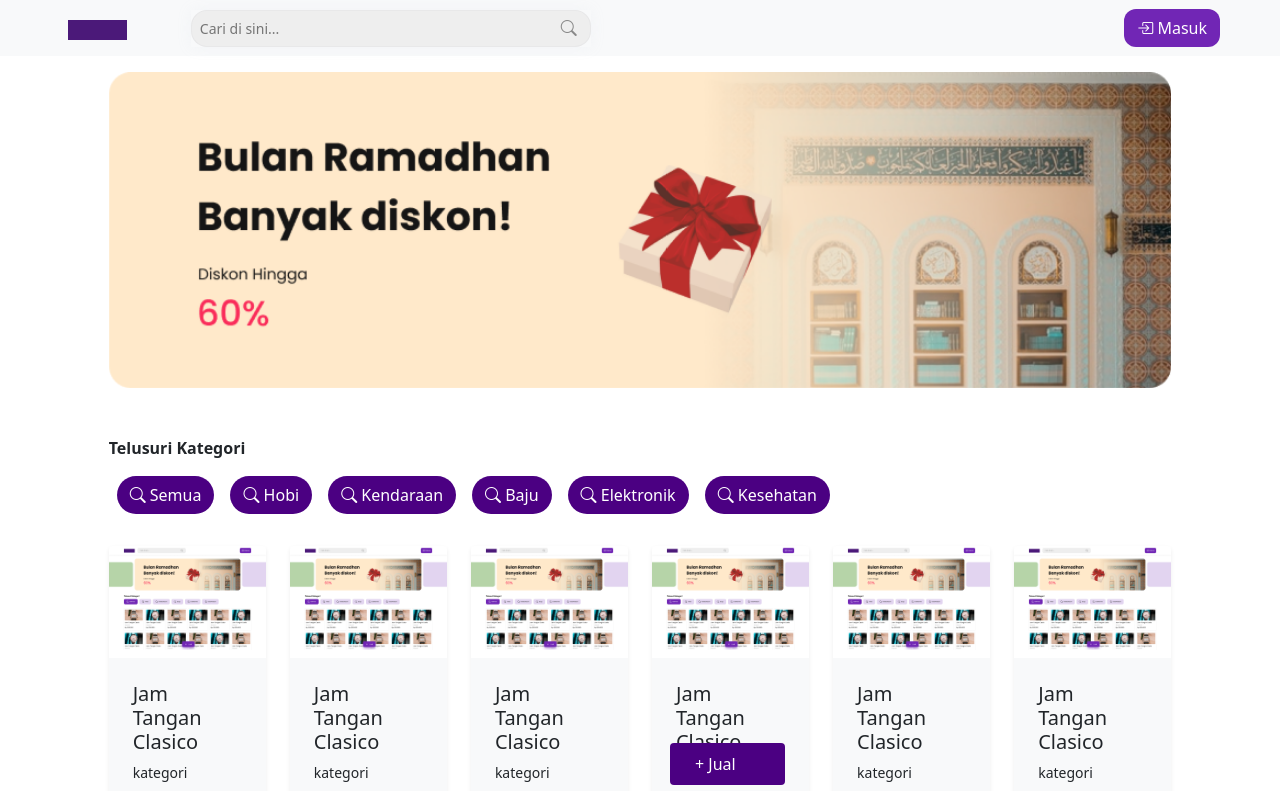
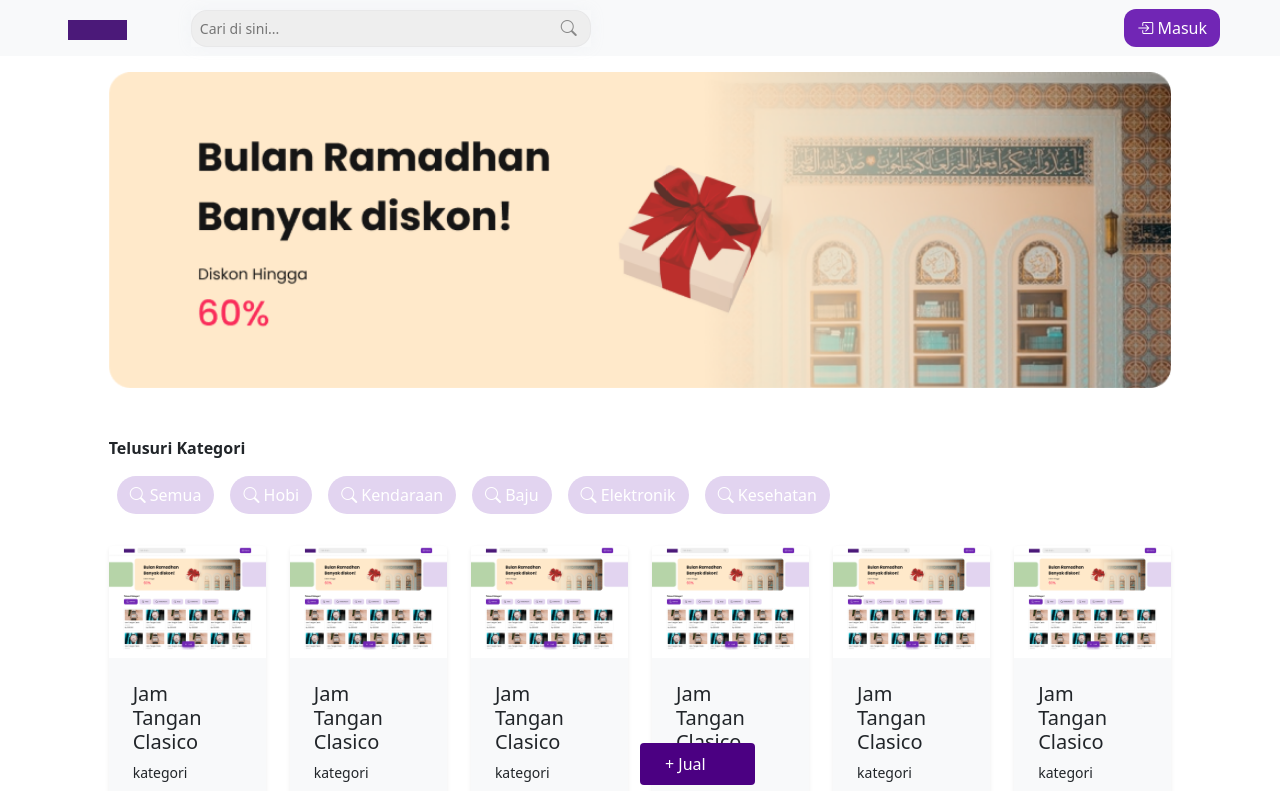
Before and after one commit to tugas-akhir-iti/frontend, a Next.js app: page / in a window 1280 px wide. Shown: the top 791 px of the page. Built offline with nearby package versions, Linux system fonts and the light colour scheme.

Commit message:
update btn jual

```diff
--- a/components/header.js
+++ b/components/header.js
@@ -1,3 +1,4 @@
+/* eslint-disable react/no-unknown-property */
 import React from 'react'
 import Link from 'next/link'
 import styles from "../styles/Home.module.css";
@@ -5,9 +6,11 @@ import styles from "../styles/Home.module.css";
 function Header() {
     return (
         <div>
-
             <nav className="navbar navbar-expand-lg navbar-light bg-light">
                 <div className="container-fluid">
+                    <button className="navbar-toggler" type="button" data-bs-toggle="collapse" data-bs-target="#navbarSupportedContent" aria-controls="navbarSupportedContent" aria-expanded="false" aria-label="Toggle navigation">
+                        <span className="navbar-toggler-icon"></span>
+                    </button>
                     <a className="navbar-brand px-5" href="#">
                         <img className={styles.logo} src="/logo.png" alt="banner" />
                     </a>
@@ -19,9 +22,6 @@ function Header() {
                             </form>
                         </div>
                     </div>
-                    <button className="navbar-toggler" type="button" data-bs-toggle="collapse" data-bs-target="#navbarSupportedContent" aria-controls="navbarSupportedContent" aria-expanded="false" aria-label="Toggle navigation">
-                        <span className="navbar-toggler-icon"></span>
-                    </button>
 
                     <div className="collapse navbar-collapse" id="navbarSupportedContent">
                         <ul className="navbar-nav ms-auto mb-2 mb-lg-0 mx-5">
@@ -38,7 +38,6 @@ function Header() {
                     </div>
                 </div>
             </nav>
-
         </div >
     )
 }
--- a/pages/index.js
+++ b/pages/index.js
@@ -60,7 +60,10 @@ export default function Home() {
           </div>
 
         </div>
+
       </div>
+
+
 
       <div className="row">
         <div className="col-10 offset-1 mt-4">
@@ -209,9 +212,6 @@ export default function Home() {
                 </div>
               </div>
             </div>
-
-
-
           </div>
         </div>
       </div>
--- a/styles/Home.module.css
+++ b/styles/Home.module.css
@@ -125,6 +125,7 @@
   transition: 0.3s;
 }
 
+
 .searchForm{
   width: 100%;
 }
@@ -164,7 +165,8 @@
 }
 
 .colorbtn a{
-  background-color:indigo;
+  background: #E2D4F0;
+  border-radius: 12px;
 }
 
 .btnMasuk{
@@ -184,7 +186,8 @@
   /* position: absolute; */
   width: 115px;
   height: 42px;
-  left: 670px;
+  left: 50%;
+  right: 50%;
   position: fixed;
   bottom: 15px;
 
```
